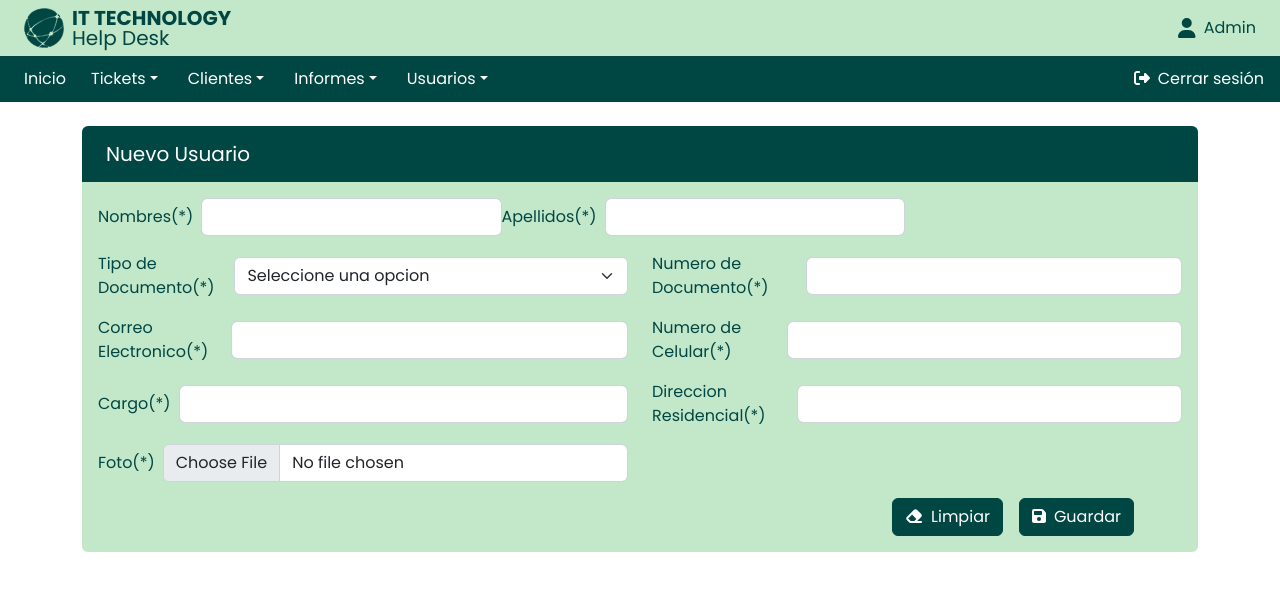
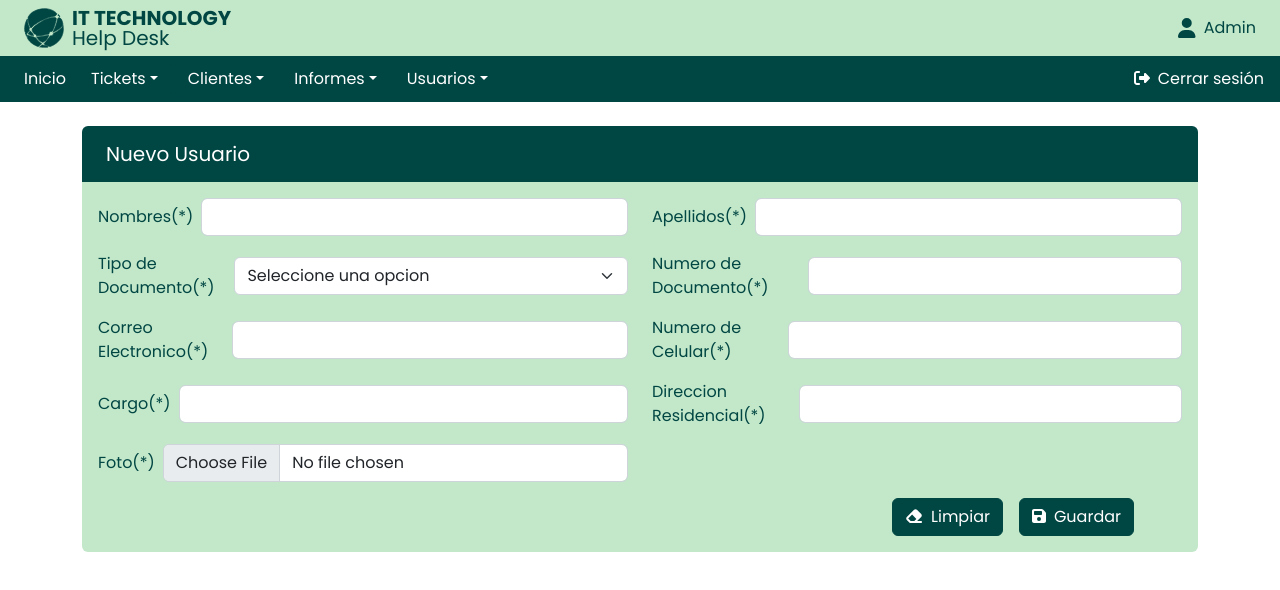
Before and after one commit to sebastianiv21/it-helpdesk, a React (Create React App) app in the folder client/: page /registrar-usuario in a window 1280 px wide. Shown: the top 590 px of the page. Built offline with nearby package versions, Linux system fonts and the light colour scheme.

Commit message:
agregado del componente login

```diff
--- /dev/null
+++ b/client/src/components/CampoLogin.jsx
@@ -0,0 +1,21 @@
+import React from 'react'
+
+const CampoLogin = ({identificacion,etiqueta}) => {
+  return (
+    <>
+     <label htmlFor={identificacion} className="form-label m-0 me-2">{etiqueta}
+    </label>
+            <div className="w-100">
+              <input
+                type="text"
+                name={identificacion}
+                id={identificacion}
+                className="form-control"
+              />
+            </div>
+    </>
+
+  )
+}
+
+export default CampoLogin
--- a/client/src/pages/Login.jsx
+++ b/client/src/pages/Login.jsx
@@ -1,40 +1,27 @@
-
-
+import CampoLogin from "../components/CampoLogin"
+import Boton from "../components/Boton"
 const Login = () => {
   return (
     <div className="container mt-5 mx-auto d-flex">
       <div className="rounded shadow-lg p-3 align-self-center mx-auto mt-5">
         <form>
-        <div className="col-auto d-flex align-items-center mb-3 fs-4">
-              <label htmlFor="Usuario" className="form-label m-0 me-2">
-                Usuario
-              </label>
-              <div className="w-100">
-              <input
-                type="text"
-                name="Usuario"
-                id="Usuario"
-                className="form-control"
-              />
-              </div>
-            </div>
-        <div className="col-auto d-flex align-items-center mb-3 fs-4">
-              <label htmlFor="Contraseña" className="form-label m-0 me-2">
-                Contraseña
-              </label>
-              <div className="w-100">
-              <input
-                type="password"
-                name="Contraseña"
-                id="Contraseña"
-                className="form-control"
-              />
-              </div>
-            </div>
+          <div className="col-auto d-flex align-items-center mb-3 fs-4">
+            <CampoLogin
+             identificacion='usuario'
+             etiqueta='Usuario'/>
+          </div>
+          <div className="col-auto d-flex align-items-center mb-3 fs-4">
+            <CampoLogin
+             identificacion='contraseña'
+             etiqueta='Contraseña'/>
+          </div>
             <div className="d-flex justify-content-end">
-            <button className="btn btn-primary text-white me-3">
-              <span className="ms-2">Iniciar sesion</span>
-            </button>
+            <Boton
+              colorBtn='primary'
+              colorTxt='white'
+              estilos='me-3'
+              texto='Iniciar sesion'
+            />
           </div>
         </form>
       </div>
--- a/client/src/pages/RegistrarUsuario.jsx
+++ b/client/src/pages/RegistrarUsuario.jsx
@@ -9,18 +9,18 @@ const RegistrarUsuario = () => {
       </div>
       <div className="bg-secondary p-3 rounded-bottom text-primary">
         <form>
-          <div className="row justify-content-left mb-3">
-            <div className="col-auto d-flex align-items-center w-75">
-              <CampoResgistrarUsuario
+        <div className="row justify-content-left mb-3">
+            <div className="col-auto d-flex align-items-center w-50">
+            <CampoResgistrarUsuario
               usuario='nombres'
               etiqueta='Nombres' />
-              <div className="col-auto d-flex align-items-center w-50">
-              <CampoResgistrarUsuario
+            </div>
+            <div className="col-auto d-flex align-items-center w-50">
+            <CampoResgistrarUsuario
               usuario='apellidos'
               etiqueta='Apellidos' />
-              </div>
             </div>
-          </div>
+        </div>
           <div className="row justify-content-left mb-3">
             <div className="col-auto d-flex align-items-center w-50">
               <label htmlFor="tipo de Documento" className="form-label m-0 me-2">Tipo de Documento(*)</label>
@@ -32,33 +32,38 @@ const RegistrarUsuario = () => {
               </select>
             </div>
             <div className="col-auto d-flex align-items-center w-50">
-              <label htmlFor="numero de documento" className="form-label m-0 me-2">Numero de Documento(*)</label>
-              <input type="text" name="numero de documento" id="numero de documento" className="form-control" />
+            <CampoResgistrarUsuario
+              usuario='numero de documento'
+              etiqueta='Numero de Documento' />
             </div>
          </div>
          <div className="row justify-content-left mb-3">
             <div className="col-auto d-flex align-items-center w-50">
-              <label htmlFor="tipo de Documento" className="form-label m-0 me-2">Correo Electronico(*)</label>
-              <input type="text" name="email" id="email" className="form-control"/>
+            <CampoResgistrarUsuario
+              usuario='email'
+              etiqueta='Correo Electronico' />
             </div>
             <div className="col-auto d-flex align-items-center w-50">
-              <label htmlFor="numero de documento" className="form-label m-0 me-2">Numero de Celular(*)</label>
-              <input type="text" name="numero de celular" id="numero de celular" className="form-control" />
+            <CampoResgistrarUsuario
+              usuario='numero de celular'
+              etiqueta='Numero de Celular' />
             </div>
          </div>
          <div className="row justify-content-left mb-3">
             <div className="col-auto d-flex align-items-center w-50">
-              <label htmlFor="tipo de Documento" className="form-label m-0 me-2">Cargo(*)</label>
-              <input type="text" name="cargo" id="cargo" className="form-control"/>
+            <CampoResgistrarUsuario
+              usuario='cargo'
+              etiqueta='Cargo' />
             </div>
             <div className="col-auto d-flex align-items-center w-50">
-              <label htmlFor="numero de documento" className="form-label m-0 me-2">Direccion Residencial(*)</label>
-              <input type="text" name="direccion residencial" id="direccion residencial" className="form-control" />
+            <CampoResgistrarUsuario
+              usuario='direccion residencial'
+              etiqueta='Direccion Residencial' />
             </div>
          </div>
          <div className="row justify-content-left mb-3">
             <div className="col-auto d-flex align-items-center w-50">
-              <label htmlFor="tipo de Documento" className="form-label m-0 me-2">Foto(*)</label>
+              <label htmlFor="foto" className="form-label m-0 me-2">Foto(*)</label>
               <input type="file" name="foto" id="foto" className="form-control"/>
             </div>
          </div>
```
